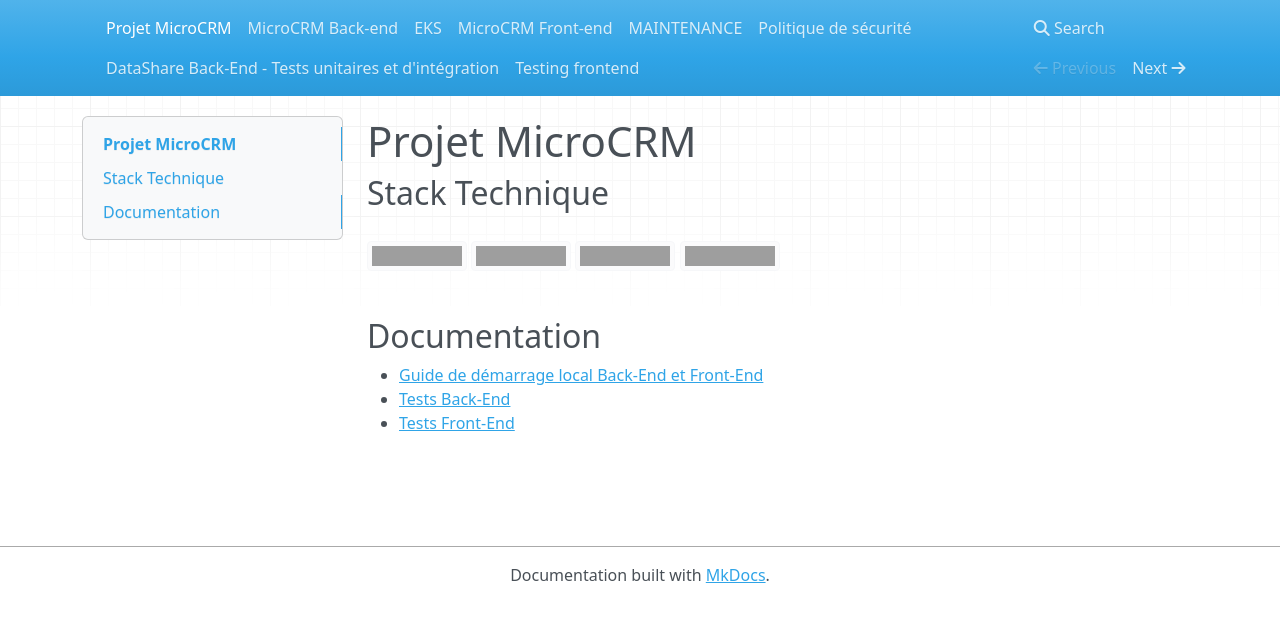
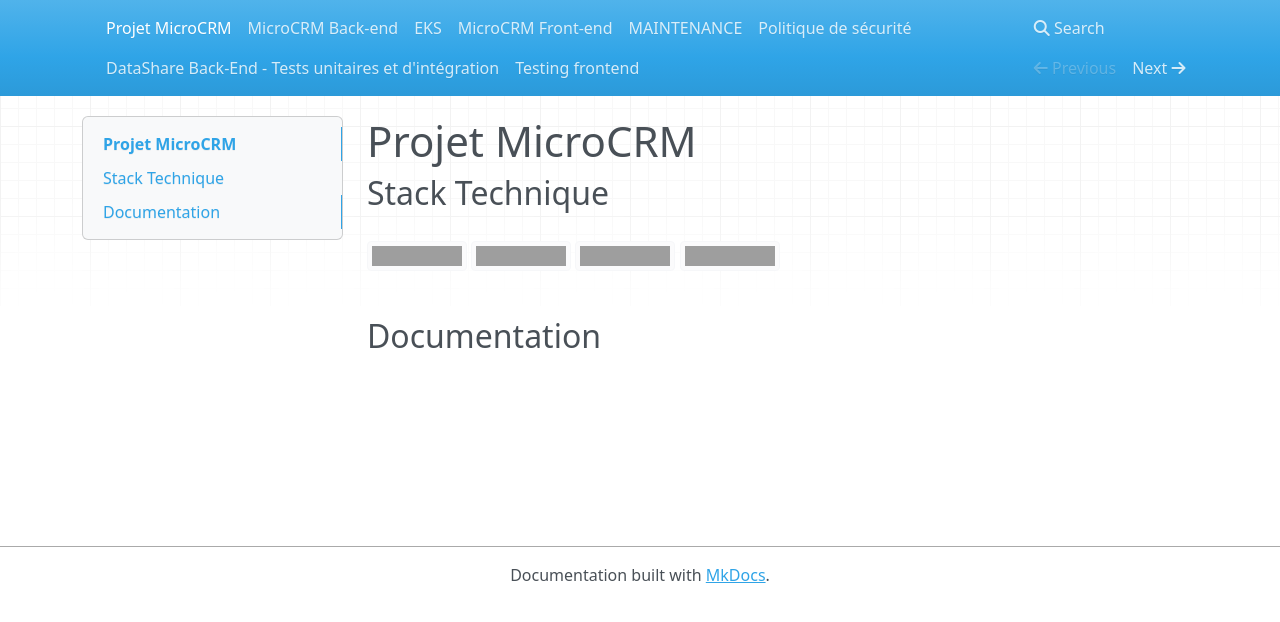
Before and after one commit to Project6-Organisation/Project6-Integration, an MkDocs documentation site: the page built from docs/index.md, in a window 1280 px wide. Shown: the top 622 px of the page. Built offline with MkDocs 1.6.1, drawn with Linux system fonts in a browser that asks for light colours; nearby versions of some CDN libraries; grey boxes are pictures that could not be loaded.

Commit message:
refactor: Refactoring and cleaning

```diff
--- a/docs/index.md
+++ b/docs/index.md
@@ -9,6 +9,6 @@
 
 ## Documentation
 
-- [Guide de démarrage local Back-End et Front-End](https://github.com/Project6-Organisation/Project6-Application/blob/develop/README.md)
+<!-- - [Guide de démarrage local Back-End et Front-End](https://github.com/Project6-Organisation/Project6-Application/blob/develop/README.md)
 - [Tests Back-End](testing-backend.md)
-- [Tests Front-End](testing-frontend.md)
+- [Tests Front-End](testing-frontend.md) -->
```
Also changed, not shown: 13 other files.
